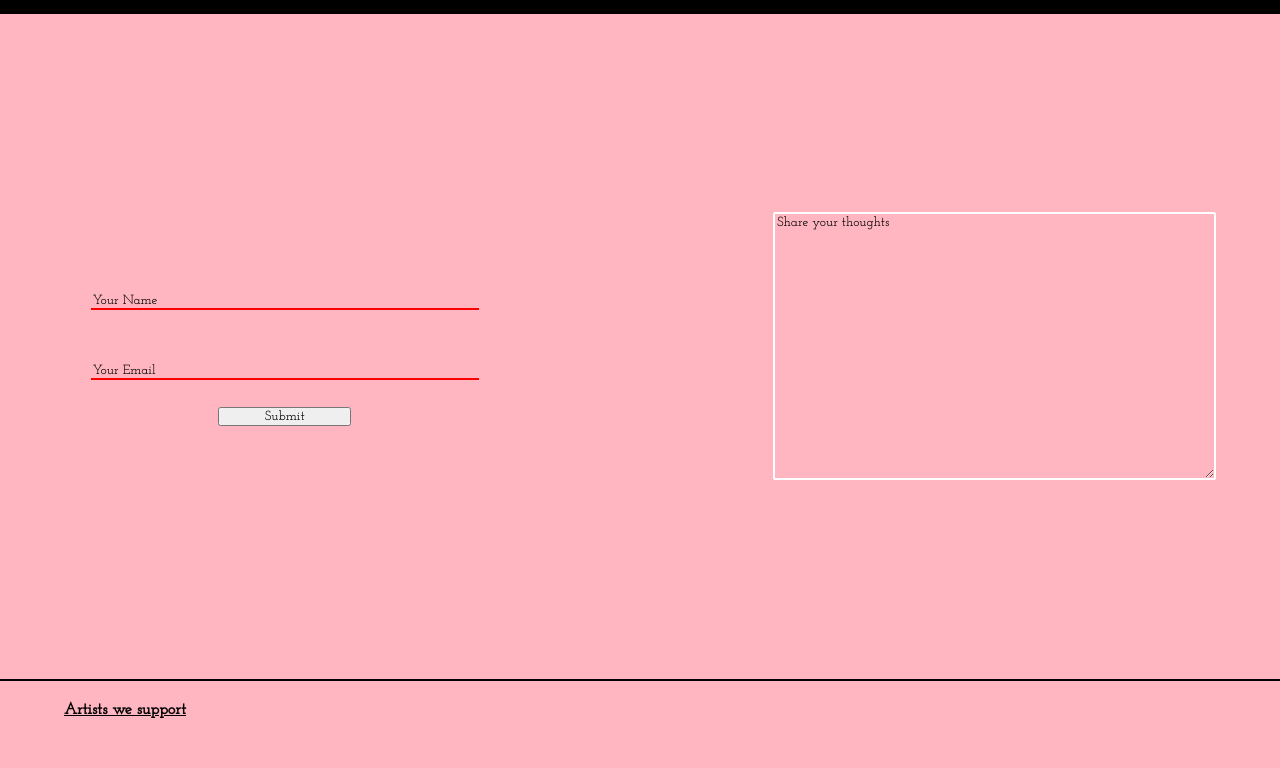
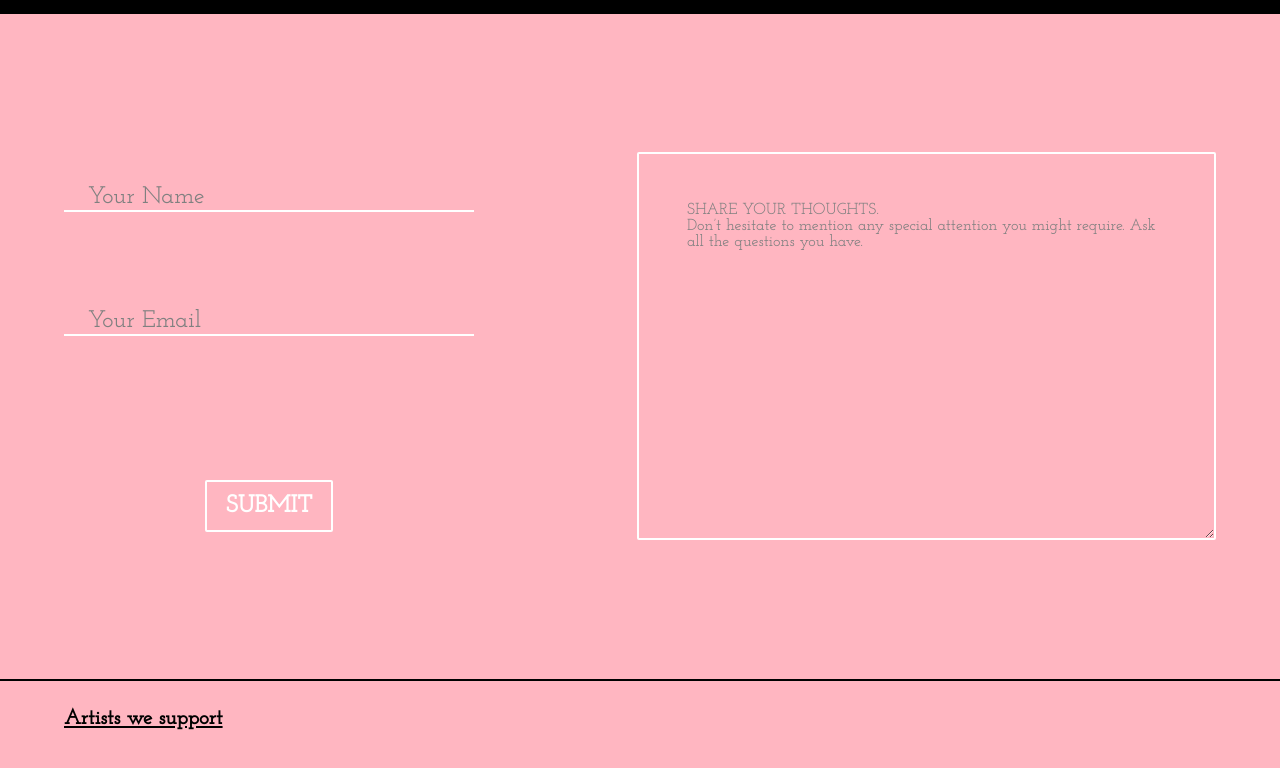
Before and after one commit to AliceXix/panda-portfolio, a React (Create React App) app in the folder client/: page / in a window 1280 px wide. Shown: the part 1757-2525 px from the top of the page. Built offline with nearby package versions, Linux system fonts and the light colour scheme.

Commit message:
details layout contact view

```diff
--- a/client/src/index.css
+++ b/client/src/index.css
@@ -115,21 +115,35 @@ body {
 .contact input[type=text] {
     background-color: lightpink;
     width: 30vw;
-    margin: 2em;
+    font-size: 1.5rem;
+    color: gray;
+    margin: 2em 0 2em 0;
+    padding-left: 1em;
     border: none;
-    border-bottom: 2px solid red;
+    border-bottom: 2px solid white;
     border-radius: 0px;
 }
 
 .contact input[type=submit] {
-    width: 10em;
+    background-color: lightpink;
+    color: white;
+    font-weight: 600;
+    width: 10vw;
     align-self: center;
+    padding: 0.5em;
+    font-size: 1.5rem;
+    border: 2px solid white;
+    border-radius: 2px;
+    margin: 4em 0 1em 0;
 }
 
 .contact textarea {
     background-color: lightpink;
+    font-size: 1rem;
     border: 2px solid white;
     border-radius: 2px;
+    padding: 3em;
+    color: grey;
 }
 
 .contact form div {
@@ -148,7 +162,6 @@ body {
     margin: 0em 4em;
 }
 
-input[type=text] {
-    border: 2px solid red;
-    border-radius: 4px;
+.contact footer h4 {
+    font-size: 1.3rem;
 }
--- a/client/src/views/Contact.tsx
+++ b/client/src/views/Contact.tsx
@@ -7,17 +7,22 @@ export default function Contact() {
         <div className="contact">
           <form className="centred-div">
             <div>
-              <input type="text" id="name" name="name" value="Your Name" />
-              <input type="text" id="email" name="email" value="Your Email" />
-              <input type="submit" value="Submit" />
+              <div>
+                <input type="text" id="name" name="name" value="Your Name" />
+                <input type="text" id="email" name="email" value="Your Email" />
+              </div>
+              <div>
+                <input type="submit" value="SUBMIT" />
+              </div>
             </div>
             <div>
               <textarea
                 id="questions"
                 name="questions"
-                value={"Share your thoughts"}
-                rows={20}
-                cols={60}
+                value={`SHARE YOUR THOUGHTS.
+Don’t hesitate to mention any special attention you might require. Ask all the questions you have.`}
+                rows={18}
+                cols={56}
               ></textarea>
             </div>
           </form>
```
